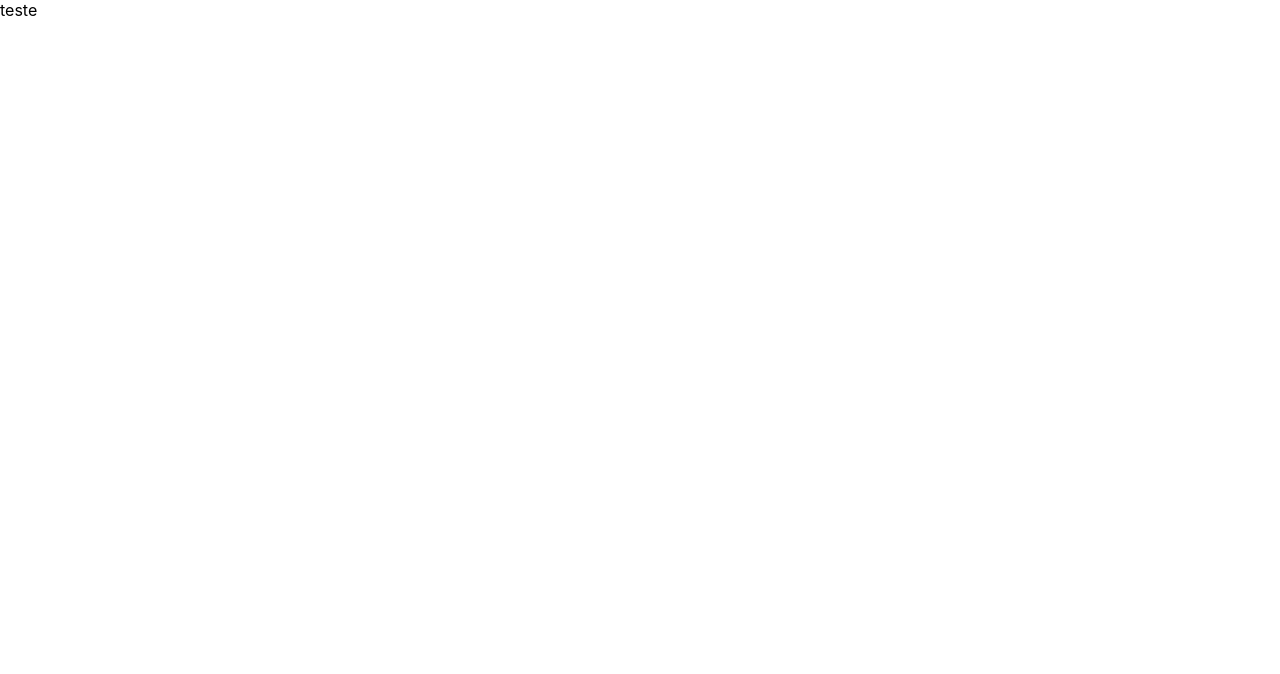
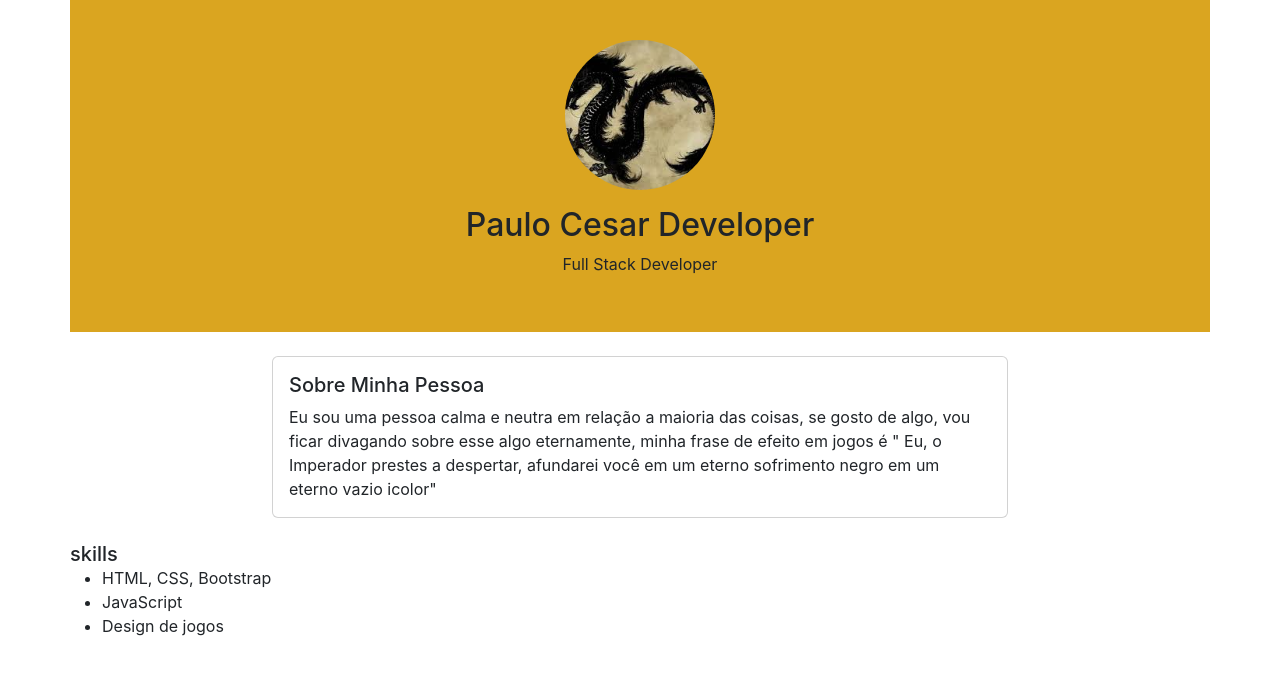
Before and after one commit to PauloCesardeQueirozPedroza/curso-react, a React (Create React App) app: page / in a window 1280 px wide. Shown: the top 674 px of the page. Built offline with nearby package versions, Linux system fonts and the light colour scheme.

Commit message:
criando profile

```diff
--- a/public/index.html
+++ b/public/index.html
@@ -25,6 +25,12 @@
       Learn how to configure a non-root public URL by running `npm run build`.
     -->
     <title>Curso React</title>
+    <link
+  rel="stylesheet"
+  href="https://cdn.jsdelivr.net/npm/bootstrap@5.3.2/dist/css/bootstrap.min.css"
+  integrity="sha384-T3c6CoIi6uLrA9TneNEoa7RxnatzjcDSCmG1MXxSR1GAsXEV/Dwwykc2MPK8M2HN"
+  crossorigin="anonymous"
+/>
   </head>
   <body>
     <noscript>You need to enable JavaScript to run this app.</noscript>
--- a/src/App.js
+++ b/src/App.js
@@ -2,7 +2,7 @@ import Profile from './pages/profile';
 
 function App() {
   return (
-    <div className="App">
+    <div>
       <Profile/>
     </div>
   );
--- a/src/pages/profile.jsx
+++ b/src/pages/profile.jsx
@@ -1,12 +1,49 @@
 import React from "react";
-
+import { Container, Row, Col, Image, Card, Button } from "react-bootstrap";
+import '../styles/Profile.css'
 
 const Profile = () => {
 
     return(
-        <>
-            teste
-        </>
+        <Container>
+            <Row className="banner justify-content-center black-text">
+                <Col md={6} className="text-center">
+                <Image src="download.jfif" roundedCircle className="mb-3 profile-img"/>
+                <h2>Paulo Cesar Developer</h2>
+                <p>Full Stack Developer</p>
+                </Col>
+            </Row>
+            <Row className="justify-content-center mt-4">
+                <Col md={8}>
+                <Card>
+                  <Card.Body>
+                    <Card.Title>
+                        Sobre Minha Pessoa
+                    </Card.Title>
+                    <Card.Text>
+                        Eu sou uma pessoa calma e neutra em relação a maioria das coisas, se gosto de algo, vou ficar divagando sobre esse algo eternamente, minha frase de efeito em jogos é "  Eu, o Imperador prestes a despertar, afundarei você em um eterno sofrimento negro em um eterno vazio icolor"
+                    </Card.Text>
+                  </Card.Body>
+                </Card>
+                </Col>
+            </Row>
+
+            <Row className="justify-content-center mt-4">
+                <Col md={8}>
+
+                </Col>
+                <Card.Body>
+                    <Card.Title>
+                        skills
+                    </Card.Title>
+                    <ul>
+                        <li>HTML, CSS, Bootstrap</li>
+                        <li>JavaScript</li>
+                        <li>Design de jogos</li>
+                    </ul>
+                    </Card.Body>
+            </Row>
+        </Container>
 
 
     )
--- /dev/null
+++ b/src/styles/Profile.css
@@ -0,0 +1,13 @@
+.profile-img {
+    width: 150px;
+    height: 150px;
+    object-fit: cover;
+}
+.banner {
+    background-color: goldenrod;
+    padding: 40px;
+}
+
+.white-text{
+    color:white
+}
```
Also changed, not shown: public/download.jfif (added).
